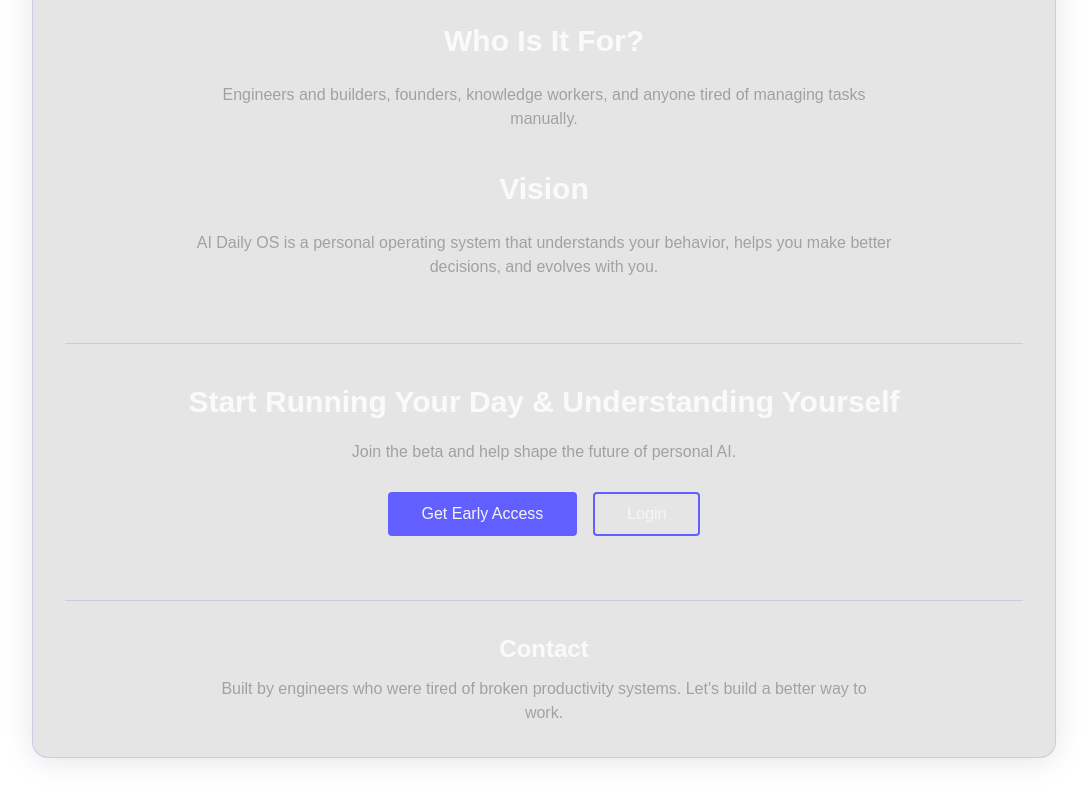
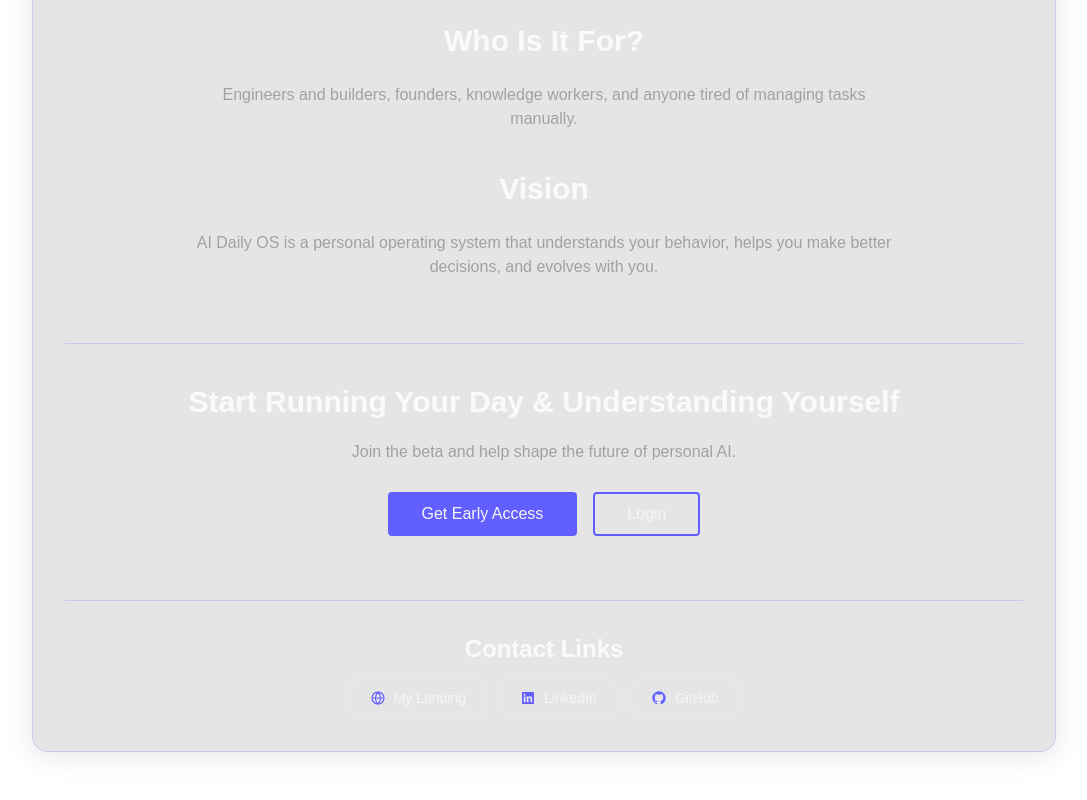
Before and after one commit to maxdudko/ai-assistant, a Next.js app in the folder apps/web/: page / in a window 1280 px wide. Shown: the part 2802-3602 px from the top of the page, without its empty margins (96-1183 px from the left). Built offline with nearby package versions, Linux system fonts and the light colour scheme; no server answers.

Commit message:
updated contact links

```diff
--- a/apps/web/src/app/page.tsx
+++ b/apps/web/src/app/page.tsx
@@ -1,4 +1,5 @@
 import Button from '@/components/common/button';
+import ContactLinks from '@/components/common/contact-links';
 import Container from '@/components/common/container';
 
 export default function Home() {
@@ -248,11 +249,8 @@ export default function Home() {
         </section>
 
         <section className="space-y-3 border-t border-[#6366F133] pt-8 text-center">
-          <h3 className="text-xl font-semibold text-neutral-50 md:text-2xl">Contact</h3>
-          <p className="mx-auto max-w-2xl text-neutral-400">
-            Built by engineers who were tired of broken productivity systems. Let&apos;s build a
-            better way to work.
-          </p>
+          <h3 className="text-xl font-semibold text-neutral-50 md:text-2xl">Contact Links</h3>
+          <ContactLinks />
         </section>
       </Container>
     </main>
--- /dev/null
+++ b/apps/web/src/components/common/contact-links/index.tsx
@@ -0,0 +1,121 @@
+import type { FC, ReactNode } from 'react';
+
+interface ContactLinkConfig {
+  id: string;
+  label: string;
+  href: string | undefined;
+  icon: ReactNode;
+  external: boolean;
+}
+
+type ContactLink = ContactLinkConfig & { href: string };
+
+function isConfiguredLink(link: ContactLinkConfig): link is ContactLink {
+  return Boolean(link.href);
+}
+
+function trimEnv(value: string | undefined): string | undefined {
+  const trimmed = value?.trim();
+  return trimmed ? trimmed : undefined;
+}
+
+function toHref(value: string | undefined, kind: 'url' | 'email'): string | undefined {
+  const trimmed = trimEnv(value);
+  if (!trimmed) return undefined;
+  if (kind === 'email' && !trimmed.startsWith('mailto:') && !/^https?:\/\//i.test(trimmed)) {
+    return `mailto:${trimmed}`;
+  }
+  return trimmed;
+}
+
+const iconClassName = 'h-4 w-4 shrink-0 text-[#615FFF]';
+
+const GlobeIcon = () => (
+  <svg className={iconClassName} viewBox="0 0 24 24" fill="none" aria-hidden="true">
+    <circle cx="12" cy="12" r="9" stroke="currentColor" strokeWidth="1.8" />
+    <path
+      d="M3.5 12h17M12 3c2.6 2.6 3.9 5.7 3.9 9s-1.3 6.4-3.9 9c-2.6-2.6-3.9-5.7-3.9-9s1.3-6.4 3.9-9Z"
+      stroke="currentColor"
+      strokeWidth="1.8"
+    />
+  </svg>
+);
+
+const LinkedInIcon = () => (
+  <svg className={iconClassName} viewBox="0 0 24 24" fill="currentColor" aria-hidden="true">
+    <path d="M19.7 3H4.3A1.3 1.3 0 0 0 3 4.3v15.4A1.3 1.3 0 0 0 4.3 21h15.4a1.3 1.3 0 0 0 1.3-1.3V4.3A1.3 1.3 0 0 0 19.7 3ZM8.3 18.3H5.7V9.7h2.6v8.6ZM7 8.5A1.5 1.5 0 1 1 7 5.5a1.5 1.5 0 0 1 0 3ZM18.3 18.3h-2.6v-4.2c0-1 0-2.3-1.4-2.3s-1.6 1.1-1.6 2.2v4.3H10V9.7h2.5v1.2h.1a2.7 2.7 0 0 1 2.5-1.4c2.6 0 3.2 1.7 3.2 4v4.8Z" />
+  </svg>
+);
+
+const MailIcon = () => (
+  <svg className={iconClassName} viewBox="0 0 24 24" fill="none" aria-hidden="true">
+    <rect x="3.5" y="5.5" width="17" height="13" rx="2" stroke="currentColor" strokeWidth="1.8" />
+    <path d="M5 8l7 5 7-5" stroke="currentColor" strokeWidth="1.8" strokeLinecap="round" />
+  </svg>
+);
+
+const GitHubIcon = () => (
+  <svg className={iconClassName} viewBox="0 0 24 24" fill="currentColor" aria-hidden="true">
+    <path d="M12 2C6.477 2 2 6.484 2 12.017c0 4.425 2.865 8.18 6.839 9.504.5.092.682-.217.682-.483 0-.237-.008-.868-.013-1.703-2.782.605-3.369-1.343-3.369-1.343-.454-1.158-1.11-1.466-1.11-1.466-.908-.62.069-.608.069-.608 1.003.07 1.531 1.032 1.531 1.032.892 1.53 2.341 1.088 2.91.832.092-.647.35-1.088.636-1.338-2.22-.253-4.555-1.113-4.555-4.951 0-1.093.39-1.988 1.029-2.688-.103-.253-.446-1.272.098-2.65 0 0 .84-.269 2.75 1.026A9.564 9.564 0 0 1 12 6.844c.85.004 1.705.115 2.504.337 1.909-1.296 2.747-1.027 2.747-1.027.546 1.379.202 2.398.1 2.651.64.7 1.028 1.595 1.028 2.688 0 3.848-2.339 4.695-4.566 4.943.359.309.678.92.678 1.855 0 1.338-.012 2.419-.012 2.747 0 .268.18.58.688.482A10.019 10.019 0 0 0 22 12.017C22 6.484 17.523 2 12 2Z" />
+  </svg>
+);
+
+const ContactLinks: FC = () => {
+  const candidates: ContactLinkConfig[] = [
+    {
+      id: 'landing',
+      label: 'My Landing',
+      href: toHref(process.env.NEXT_PUBLIC_CONTACT_LANDING_URL, 'url'),
+      icon: <GlobeIcon />,
+      external: true,
+    },
+    {
+      id: 'linkedin',
+      label: 'LinkedIn',
+      href: toHref(process.env.NEXT_PUBLIC_CONTACT_LINKEDIN_URL, 'url'),
+      icon: <LinkedInIcon />,
+      external: true,
+    },
+    {
+      id: 'email',
+      label: 'Email',
+      href: toHref(process.env.NEXT_PUBLIC_CONTACT_EMAIL, 'email'),
+      icon: <MailIcon />,
+      external: false,
+    },
+    {
+      id: 'github',
+      label: 'GitHub',
+      href: toHref(process.env.NEXT_PUBLIC_GITHUB_URL, 'url'),
+      icon: <GitHubIcon />,
+      external: true,
+    },
+  ];
+  const links = candidates.filter(isConfiguredLink);
+
+  if (links.length === 0) {
+    return null;
+  }
+
+  return (
+    <nav aria-label="Contact links">
+      <ul className="flex flex-wrap items-center justify-center gap-3">
+        {links.map(link => (
+          <li key={link.id}>
+            <a
+              href={link.href}
+              target={link.external ? '_blank' : undefined}
+              rel={link.external ? 'noopener noreferrer' : undefined}
+              className="inline-flex items-center gap-2 rounded-2xl border border-white/15 px-5 py-2.5 text-sm font-medium text-neutral-100 transition-colors hover:border-white/30 hover:bg-white/5"
+            >
+              {link.icon}
+              {link.label}
+            </a>
+          </li>
+        ))}
+      </ul>
+    </nav>
+  );
+};
+
+export default ContactLinks;
```
Also changed, not shown: 2 other files (tests, documents, lock files or other folders).
